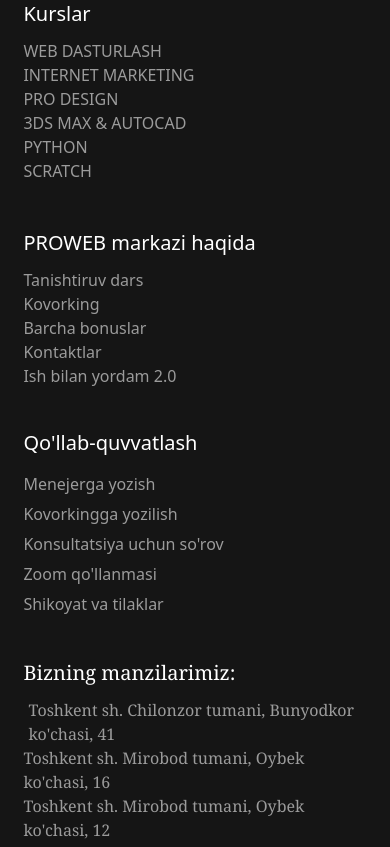
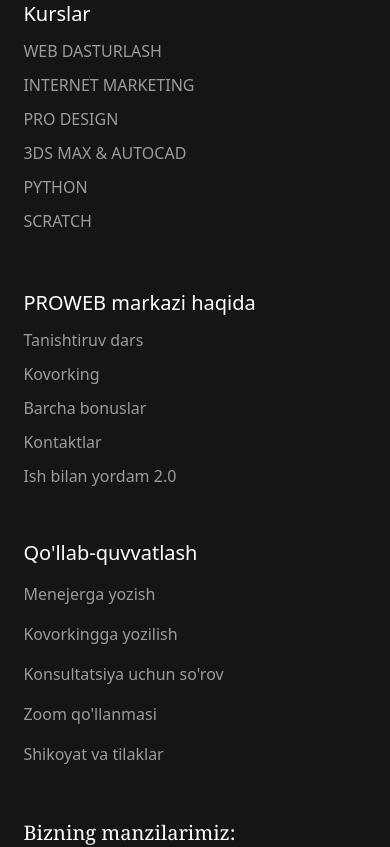
Before and after one commit to kodirov8788/Newoxford.uz, a React (Create React App) app: page / in a window 390 px wide. Shown: the part 7360-8207 px from the top of the page. Built offline with nearby package versions, Linux system fonts and the light colour scheme.

Commit message:
fixed footer

```diff
--- a/src/footer/Footer.js
+++ b/src/footer/Footer.js
@@ -10,12 +10,12 @@
                 <div className=" sm:w-full list-none py-[20px]   lg:w-[25%]">
                     <h1 className=' text-[20px]  text-white lg:text-[15px]'>Kurslar</h1>
                     <div className=' mt-[10px] lg:mt-0'>
-                        <li className="" ><a className='text-[16px] duration-100 hover:text-white  font-sans lg:text-[12px]' href="#">WEB DASTURLASH</a></li>
-                        <li className="" ><a className='text-[16px] duration-100 hover:text-white  font-sans lg:text-[12px]' href="#">INTERNET MARKETING</a></li>
-                        <li className="" ><a className='text-[16px] duration-100 hover:text-white  font-sans lg:text-[12px]' href="#">PRO DESIGN</a></li>
-                        <li className="" ><a className='text-[16px] duration-100 hover:text-white  font-sans lg:text-[12px]' href="#">3DS MAX & AUTOCAD</a></li>
-                        <li className="" ><a className='text-[16px] duration-100 hover:text-white  font-sans lg:text-[12px]' href="#">PYTHON</a></li>
-                        <li className="" ><a className='text-[16px] duration-100 hover:text-white  font-sans lg:text-[12px]' href="#">SCRATCH</a></li>
+                        <li className="my-[10px] xl:my-0" ><a className='text-[16px] duration-100 hover:text-white  font-sans lg:text-[12px]' href="#">WEB DASTURLASH</a></li>
+                        <li className="my-[10px] xl:my-0" ><a className='text-[16px] duration-100 hover:text-white  font-sans lg:text-[12px]' href="#">INTERNET MARKETING</a></li>
+                        <li className="my-[10px] xl:my-0" ><a className='text-[16px] duration-100 hover:text-white  font-sans lg:text-[12px]' href="#">PRO DESIGN</a></li>
+                        <li className="my-[10px] xl:my-0" ><a className='text-[16px] duration-100 hover:text-white  font-sans lg:text-[12px]' href="#">3DS MAX & AUTOCAD</a></li>
+                        <li className="my-[10px] xl:my-0" ><a className='text-[16px] duration-100 hover:text-white  font-sans lg:text-[12px]' href="#">PYTHON</a></li>
+                        <li className="my-[10px] xl:my-0" ><a className='text-[16px] duration-100 hover:text-white  font-sans lg:text-[12px]' href="#">SCRATCH</a></li>
 
                     </div>
 
@@ -25,11 +25,11 @@
                 <div className=' sm:w-full list-none  py-[15px] lg:w-[25%]'>
                     <h1 className='text-[20px] mt-[10px] lg:mt-0 text-white lg:text-[15px]'>PROWEB markazi haqida</h1>
                     <div className='mt-[10px] lg:mt-0'>
-                        <li className="" ><a className='text-[16px] duration-100 hover:text-white font-sans lg:text-[12px] ' href="#">Tanishtiruv dars</a></li>
-                        <li className="" ><a className='text-[16px] duration-100 hover:text-white font-sans lg:text-[12px] ' href="#">Kovorking</a></li>
-                        <li className="" ><a className='text-[16px] duration-100 hover:text-white font-sans lg:text-[12px] ' href="#">Barcha bonuslar</a></li>
-                        <li className="" ><a className='text-[16px] duration-100 hover:text-white font-sans lg:text-[12px] ' href="#">Kontaktlar</a></li>
-                        <li className="" ><a className='text-[16px] duration-100 hover:text-white font-sans lg:text-[12px] ' href="#">Ish bilan yordam 2.0</a></li>
+                        <li className="my-[10px] xl:my-0" ><a className='text-[16px] duration-100 hover:text-white font-sans lg:text-[12px] ' href="#">Tanishtiruv dars</a></li>
+                        <li className="my-[10px] xl:my-0" ><a className='text-[16px] duration-100 hover:text-white font-sans lg:text-[12px] ' href="#">Kovorking</a></li>
+                        <li className="my-[10px] xl:my-0" ><a className='text-[16px] duration-100 hover:text-white font-sans lg:text-[12px] ' href="#">Barcha bonuslar</a></li>
+                        <li className="my-[10px] xl:my-0" ><a className='text-[16px] duration-100 hover:text-white font-sans lg:text-[12px] ' href="#">Kontaktlar</a></li>
+                        <li className="my-[10px] xl:my-0" ><a className='text-[16px] duration-100 hover:text-white font-sans lg:text-[12px] ' href="#">Ish bilan yordam 2.0</a></li>
 
                     </div>
 
@@ -38,11 +38,11 @@
                 <div className=' sm:w-full list-none text-[20px]  py-[15px] lg:w-[25%]'>
                     <h1 className='text-[20px] mt-[10px] lg:mt-0 text-white lg:text-[15px]'>Qo'llab-quvvatlash </h1>
                     <div className='mt-[10px] lg:mt-0'>
-                        <li className=''><a className='text-[16px] duration-100 hover:text-white font-sans lg:text-[12px] ' href="#">Menejerga yozish</a></li>
-                        <li className=''><a className='text-[16px] duration-100 hover:text-white font-sans lg:text-[12px] ' href="#">Kovorkingga yozilish</a></li>
-                        <li className=''><a className='text-[16px] duration-100 hover:text-white font-sans lg:text-[12px] ' href="#">Konsultatsiya uchun so'rov</a></li>
-                        <li className=''><a className='text-[16px] duration-100 hover:text-white font-sans lg:text-[12px] ' href="#">Zoom qo'llanmasi</a></li>
-                        <li className=''><a className='text-[16px] duration-100 hover:text-white font-sans lg:text-[12px] ' href="#">Shikoyat va tilaklar</a></li>
+                        <li className='my-[10px] xl:my-0'><a className='text-[16px] duration-100 hover:text-white font-sans lg:text-[12px] ' href="#">Menejerga yozish</a></li>
+                        <li className='my-[10px] xl:my-0'><a className='text-[16px] duration-100 hover:text-white font-sans lg:text-[12px] ' href="#">Kovorkingga yozilish</a></li>
+                        <li className='my-[10px] xl:my-0'><a className='text-[16px] duration-100 hover:text-white font-sans lg:text-[12px] ' href="#">Konsultatsiya uchun so'rov</a></li>
+                        <li className='my-[10px] xl:my-0'><a className='text-[16px] duration-100 hover:text-white font-sans lg:text-[12px] ' href="#">Zoom qo'llanmasi</a></li>
+                        <li className='my-[10px] xl:my-0'><a className='text-[16px] duration-100 hover:text-white font-sans lg:text-[12px] ' href="#">Shikoyat va tilaklar</a></li>
                     </div>
 
 
@@ -52,9 +52,9 @@
                 <div className=' sm:w-full list-none  sm:text-center py-[15px] lg:w-[25%] lg:text-start'>
                     <h1 className='text-[20px] mt-[10px] font-serif text-white lg:mt-0  lg:text-[15px]'>Bizning manzilarimiz:</h1>
                     <div className="w-full mt-[10px] lg:mt-0">
-                        <li className='px-[5px] lg:px-0'><a className='font-serif  text-[16px] duration-100 lg:text-[12px] hover:underline hover:text-white' href="#">Toshkent sh. Chilonzor tumani, Bunyodkor ko'chasi, 41</a></li>
-                        <li className=""><a className='font-serif text-[16px] duration lg:text-[12px] hover:underline hover:text-white' href="#">Toshkent sh.  Mirobod tumani,  Oybek ko'chasi,  16</a></li>
-                        <li className=""><a className='font-serif text-[16px] duration-100  hover:underline hover:text-white lg:text-[12px]' href="#">
+                        <li className='my-[10px] xl:my-0 px-[5px] lg:px-0'><a className='font-serif  text-[16px] duration-100 lg:text-[12px] hover:underline hover:text-white' href="#">Toshkent sh. Chilonzor tumani, Bunyodkor ko'chasi, 41</a></li>
+                        <li className="my-[10px] xl:my-0"><a className='font-serif text-[16px] duration lg:text-[12px] hover:underline hover:text-white' href="#">Toshkent sh.  Mirobod tumani,  Oybek ko'chasi,  16</a></li>
+                        <li className="my-[10px] xl:my-0"><a className='font-serif text-[16px] duration-100  hover:underline hover:text-white lg:text-[12px]' href="#">
                             Toshkent sh. Mirobod tumani,  Oybek ko'chasi, 12
                         </a>
                         </li>
```
